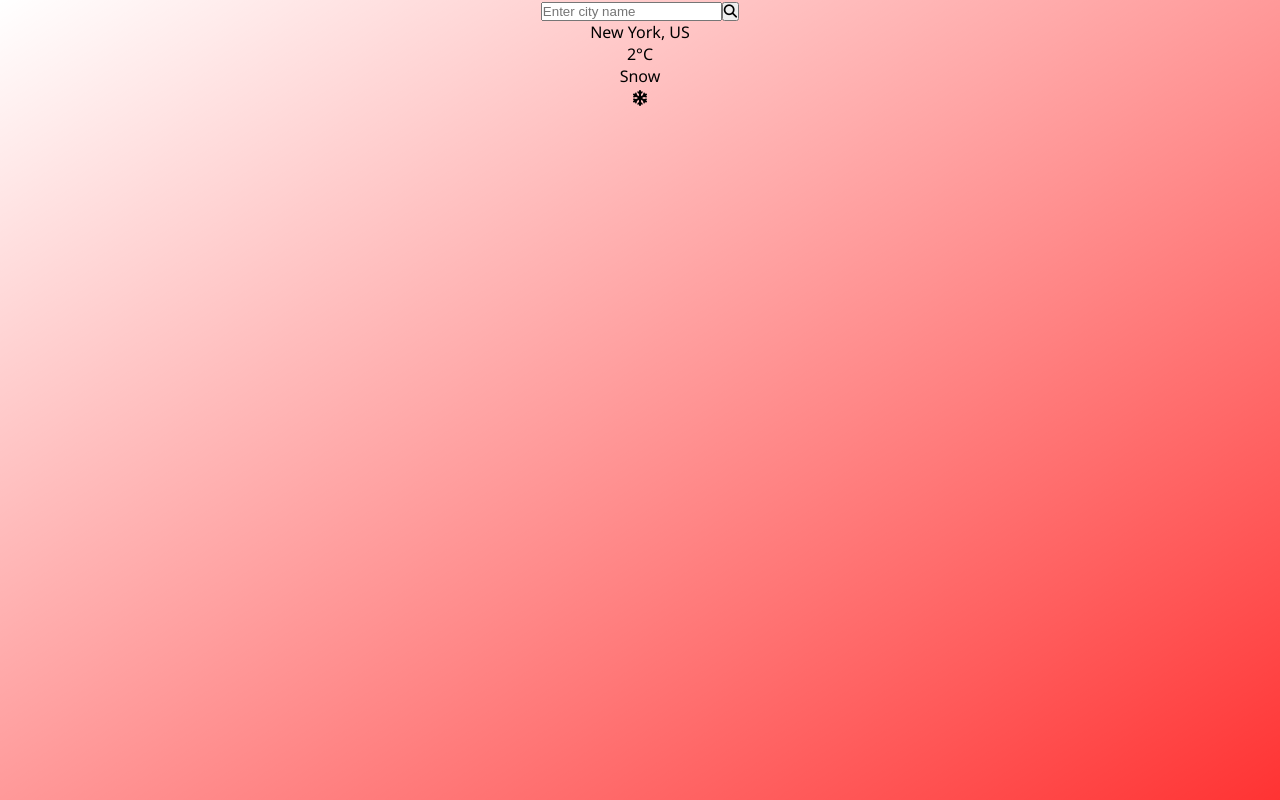
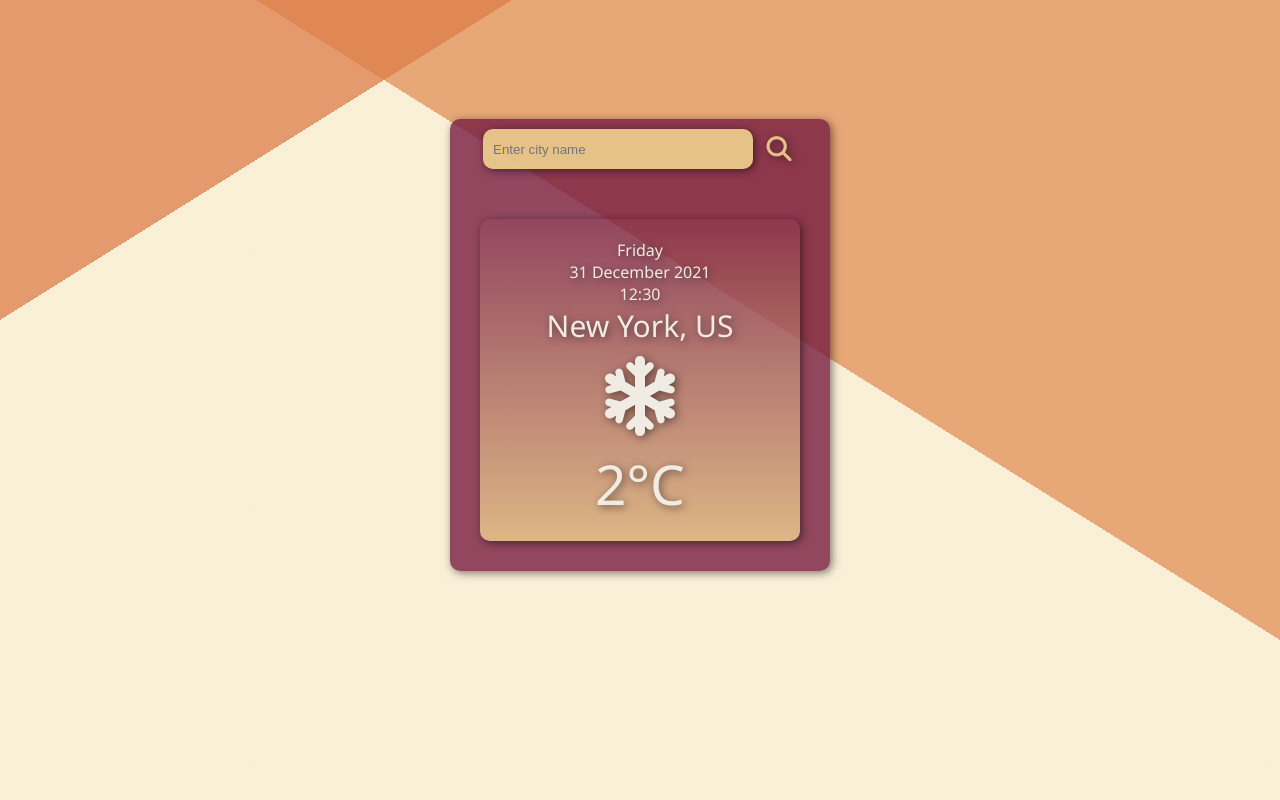
Before and after one commit to kubiakanna/weather-app, a React (Create React App) app: page / in a window 1280 px wide. Built offline with nearby package versions, Linux system fonts and the light colour scheme.

Commit message:
create design

```diff
--- a/src/App.css
+++ b/src/App.css
@@ -6,12 +6,28 @@
   box-sizing: border-box;
 }
 
-body {
+.app {
   font-family: 'Noto Sans', sans-serif;
   min-height: 100vh;
-  background: linear-gradient(to left top, rgba(255,0,0,.8), rgba(255,0,0,0));
+  display: flex;
+  align-items: center;
+  justify-content: center;
 }
 
-.App {
+.app__warm {
+  background: linear-gradient(to left top, rgba(240, 210, 144, 0.2) 80%, rgba(222, 131, 77, 0.8) 20%),
+  linear-gradient(to right top, rgba(240, 210, 144, 0.2) 60%, rgba(222, 131, 77,0.8) 40%);
+}
+
+.main-display {
   text-align: center;
+  width: 380px;
+  margin-top: -110px;
+  padding: 0 10px 10px;
+  border-radius: 10px;
+  box-shadow: 2px 2px 8px rgba(0,0,0,0.5);
 }
+
+.main-display__warm {
+  background-color: rgba(120,29,66, 0.8);
+}
--- a/src/App.tsx
+++ b/src/App.tsx
@@ -1,15 +1,23 @@
-import React from 'react';
 import './App.css';
 import SearchBar from './components/SearchBar';
 import WeatherDisplay from './components/WeatherDisplay';
+import { useState } from 'react';
 
 const key = 'bba1089143d06781004f13cb2fa068c1';
 
 function App() {
+  const [city, setCity] = useState('');
+  const [weather, setWeather] = useState({});
+
+  const appClasses = 'app app__warm';
+  const mainDisplayClasses = 'main-display main-display__warm';
+
   return (
-    <div className="App">
+    <div className={appClasses}>
+      <div className={mainDisplayClasses}>
         <SearchBar />
         <WeatherDisplay />
+      </div>
     </div>
   );
 }
--- a/src/components/SearchBar.css
+++ b/src/components/SearchBar.css
@@ -1,5 +1,38 @@
 .search {
-    margin: auto;
-    width: 300px;
-    line-height: 20px;
+    display: flex;
+    justify-content: center;
+    align-items: center;
 }
+
+.search-bar {
+    width: 75%;
+    height: 40px;
+    border: none;
+    padding: 10px;
+    border-radius: 10px;
+    margin-top: 10px;
+    box-shadow: 2px 2px 8px rgba(0,0,0,0.5);
+}
+
+.search-bar__warm {
+    background-color: rgba(240, 210, 144, 0.9);
+}
+
+.search-btn {
+    width: 10%;
+    background-color: transparent;
+    border: none;
+    cursor: pointer;
+    font-size: 25px;
+    margin-top: 10px;
+    margin-left: 8px;
+    text-shadow: 2px 2px 8px rgba(0,0,0,0.5);
+}
+
+.search-btn__warm {
+    color: rgba(240, 210, 144, 0.9);
+}
+
+.search-btn:active {
+    text-shadow: 2px 2px 8px rgba(0,0,0,0);
+}
--- a/src/components/SearchBar.tsx
+++ b/src/components/SearchBar.tsx
@@ -2,10 +2,12 @@ import React from 'react'
 import './SearchBar.css';
 
 const SearchBar = () => {
+  const searchBarClasses = 'search-bar search-bar__warm';
+  const searchBtnClasses = 'search-btn search-btn__warm';
     return (
         <div className='search'>
-          <input className='search-bar' type="text" placeholder="Enter city name" />
-          <button className='search-btn' type="submit"><i className="fas fa-search" /></button>
+          <input className={searchBarClasses} type="text" placeholder="Enter city name" />
+          <button className={searchBtnClasses} type="submit"><i className="search-icon fas fa-search" /></button>
         </div>
     )
 }
--- /dev/null
+++ b/src/components/WeatherDisplay.css
@@ -0,0 +1,29 @@
+.display {
+    margin: 50px 20px 20px;
+    color: rgb(240,236,227);
+    padding: 20px;
+    border-radius: 10px;
+    text-shadow: 2px 2px 8px rgba(0,0,0,0.5);
+    box-shadow: 2px 2px 8px rgba(0,0,0,0.5);
+}
+
+.display__warm {
+    background: linear-gradient(rgba(0,0,0,0), rgba(240, 210, 144, 0.8));
+}
+
+.city {
+    font-size: 30px;
+}
+
+.temperature {
+    font-size: 55px;
+}
+
+.description {
+    font-size: 30px;
+}
+
+.display-icon {
+    font-size: 80px;
+    margin: 10px;
+}
--- a/src/components/WeatherDisplay.tsx
+++ b/src/components/WeatherDisplay.tsx
@@ -1,18 +1,27 @@
 import React from 'react'
+import './WeatherDisplay.css'
 
 const WeatherDisplay = () => {
+    const displayClasses = 'display display__warm'
+
     return (
-        <div>
+        <div className={displayClasses}>
+            <div className="day">
+                Friday
+            </div>
+            <div className="date">
+                31 December 2021
+            </div>
+            <div className="time">
+                12:30
+            </div>
             <div className='city'>
                 New York, US
             </div>
+            <i className="display-icon fas fa-solid fa-snowflake" />
             <div className="temperature">
                 2°C
             </div>
-            <div className="description">
-                Snow
-            </div>
-            <i className="fas fa-solid fa-snowflake" />
         </div>
     )
 }
```
